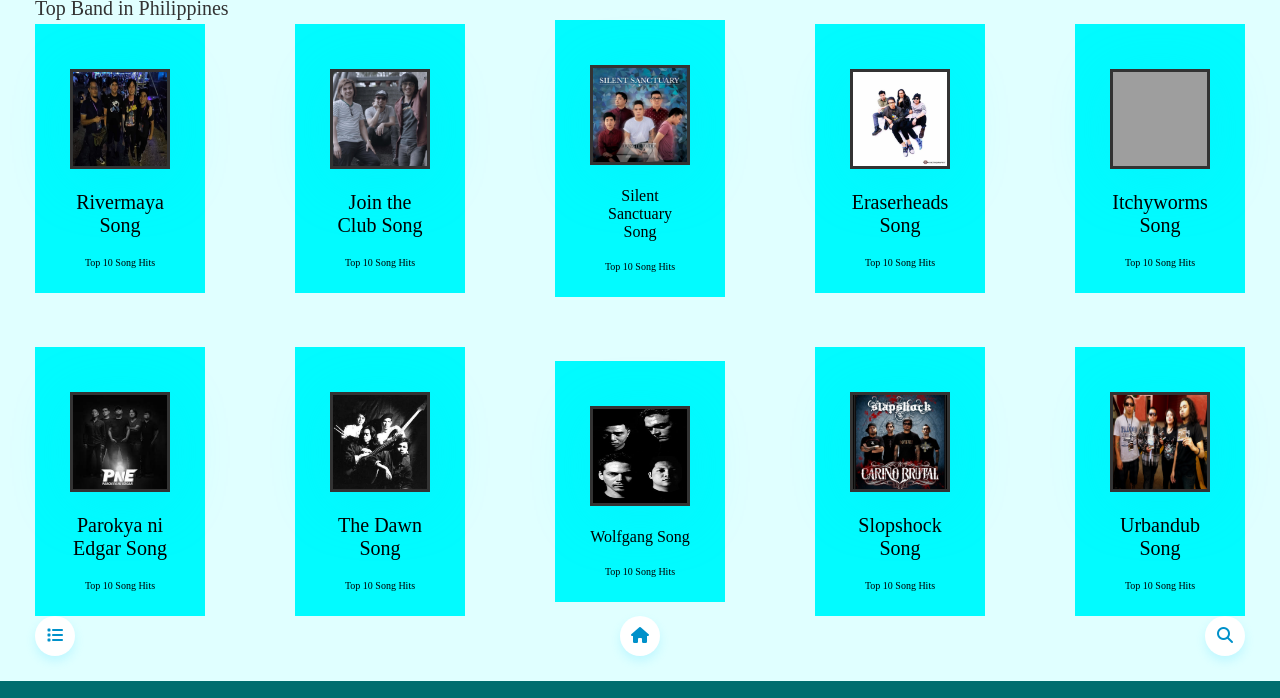
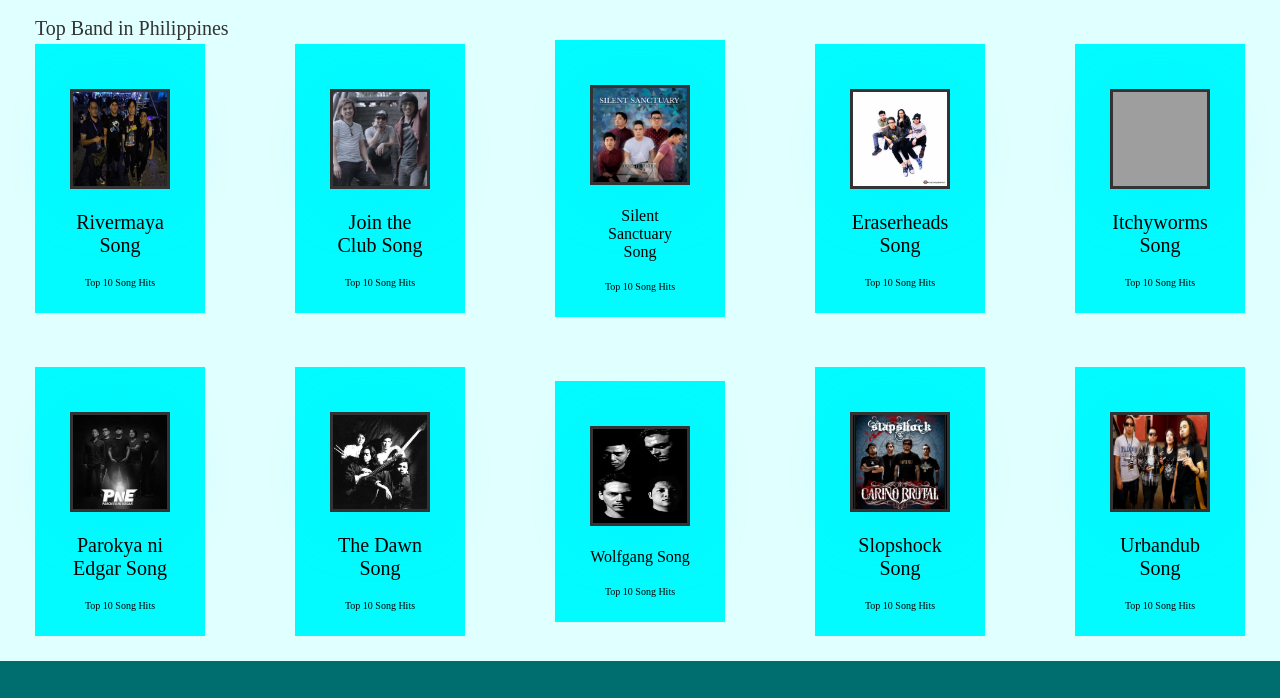
Before and after one commit to MorrisRoxas/Top-GroupBand-in-PH, a plain HTML site: page index.html in a window 1280 px wide. Shown: the part 102-800 px from the top of the page. Drawn offline with Linux system fonts and the light colour scheme; grey boxes are pictures that could not be loaded.

Commit message:
index.html

```diff
--- a/index.html
+++ b/index.html
@@ -87,16 +87,7 @@
 <p>Top 10 Song Hits</p>
 </div>
 </nav>
-    <nav>
-        <div class="home">
-            <i class="fa-solid fa-list"></i>
-        </div>
-        <div class="home">
-            <i class="fa-solid fa-house"></i>
-        </div>
-        <div class="home">
-            <i class="fa-solid fa-magnifying-glass"></i>
-        </div>
+
     </div>
 </div>
 
```
